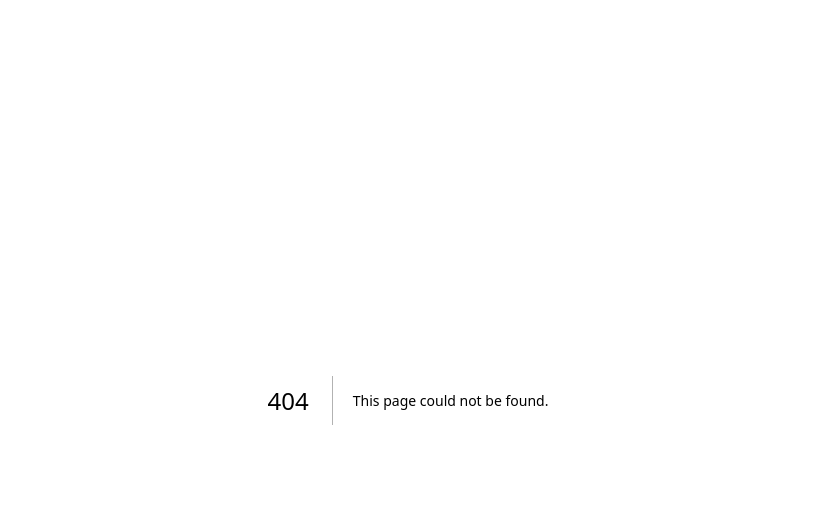
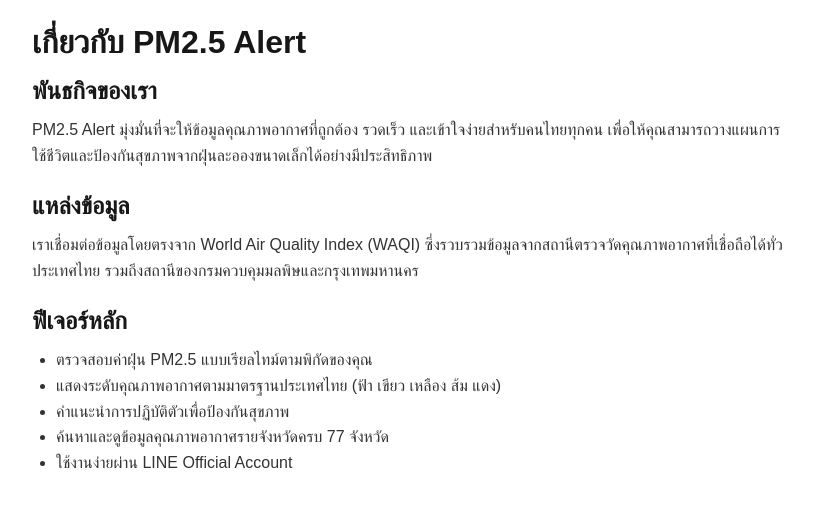
Before and after one commit to alphaxmar/PM25-Alert, a Next.js app in the folder web/: page /about in a window 1280 px wide. Before the commit this address had no page. Shown: the top 506 px of the page, without its empty margins (232-1045 px from the left). Built offline with nearby package versions, Linux system fonts and the light colour scheme.

Commit message:
feat: add About and Contact pages

```diff
--- /dev/null
+++ b/web/src/app/about/page.tsx
@@ -0,0 +1,42 @@
+import React from "react";
+import { Metadata } from "next";
+
+export const metadata: Metadata = {
+  title: "เกี่ยวกับ PM2.5 Alert",
+  description: "ข้อมูลเกี่ยวกับแพลตฟอร์มแจ้งเตือนค่าฝุ่น PM2.5 เพื่อสุขภาพของคนไทย",
+};
+
+export default function AboutPage() {
+  return (
+    <div style={{ maxWidth: 800, margin: "0 auto", padding: 24 }}>
+      <h1 style={{ fontSize: "2rem", fontWeight: "bold", marginBottom: 16 }}>เกี่ยวกับ PM2.5 Alert</h1>
+
+      <section style={{ marginBottom: 24 }}>
+        <h2 style={{ fontSize: "1.5rem", fontWeight: 600, marginBottom: 12 }}>พันธกิจของเรา</h2>
+        <p style={{ lineHeight: 1.6, color: "#333" }}>
+          PM2.5 Alert มุ่งมั่นที่จะให้ข้อมูลคุณภาพอากาศที่ถูกต้อง รวดเร็ว และเข้าใจง่ายสำหรับคนไทยทุกคน
+          เพื่อให้คุณสามารถวางแผนการใช้ชีวิตและป้องกันสุขภาพจากฝุ่นละอองขนาดเล็กได้อย่างมีประสิทธิภาพ
+        </p>
+      </section>
+
+      <section style={{ marginBottom: 24 }}>
+        <h2 style={{ fontSize: "1.5rem", fontWeight: 600, marginBottom: 12 }}>แหล่งข้อมูล</h2>
+        <p style={{ lineHeight: 1.6, color: "#333" }}>
+          เราเชื่อมต่อข้อมูลโดยตรงจาก World Air Quality Index (WAQI) ซึ่งรวบรวมข้อมูลจากสถานีตรวจวัดคุณภาพอากาศที่เชื่อถือได้ทั่วประเทศไทย
+          รวมถึงสถานีของกรมควบคุมมลพิษและกรุงเทพมหานคร
+        </p>
+      </section>
+
+      <section style={{ marginBottom: 24 }}>
+        <h2 style={{ fontSize: "1.5rem", fontWeight: 600, marginBottom: 12 }}>ฟีเจอร์หลัก</h2>
+        <ul style={{ listStyleType: "disc", paddingLeft: 24, lineHeight: 1.6, color: "#333" }}>
+          <li>ตรวจสอบค่าฝุ่น PM2.5 แบบเรียลไทม์ตามพิกัดของคุณ</li>
+          <li>แสดงระดับคุณภาพอากาศตามมาตรฐานประเทศไทย (ฟ้า เขียว เหลือง ส้ม แดง)</li>
+          <li>คำแนะนำการปฏิบัติตัวเพื่อป้องกันสุขภาพ</li>
+          <li>ค้นหาและดูข้อมูลคุณภาพอากาศรายจังหวัดครบ 77 จังหวัด</li>
+          <li>ใช้งานง่ายผ่าน LINE Official Account</li>
+        </ul>
+      </section>
+    </div>
+  );
+}
```
Also changed, not shown: web/src/app/contact/page.tsx (added, +45 -0 lines).
